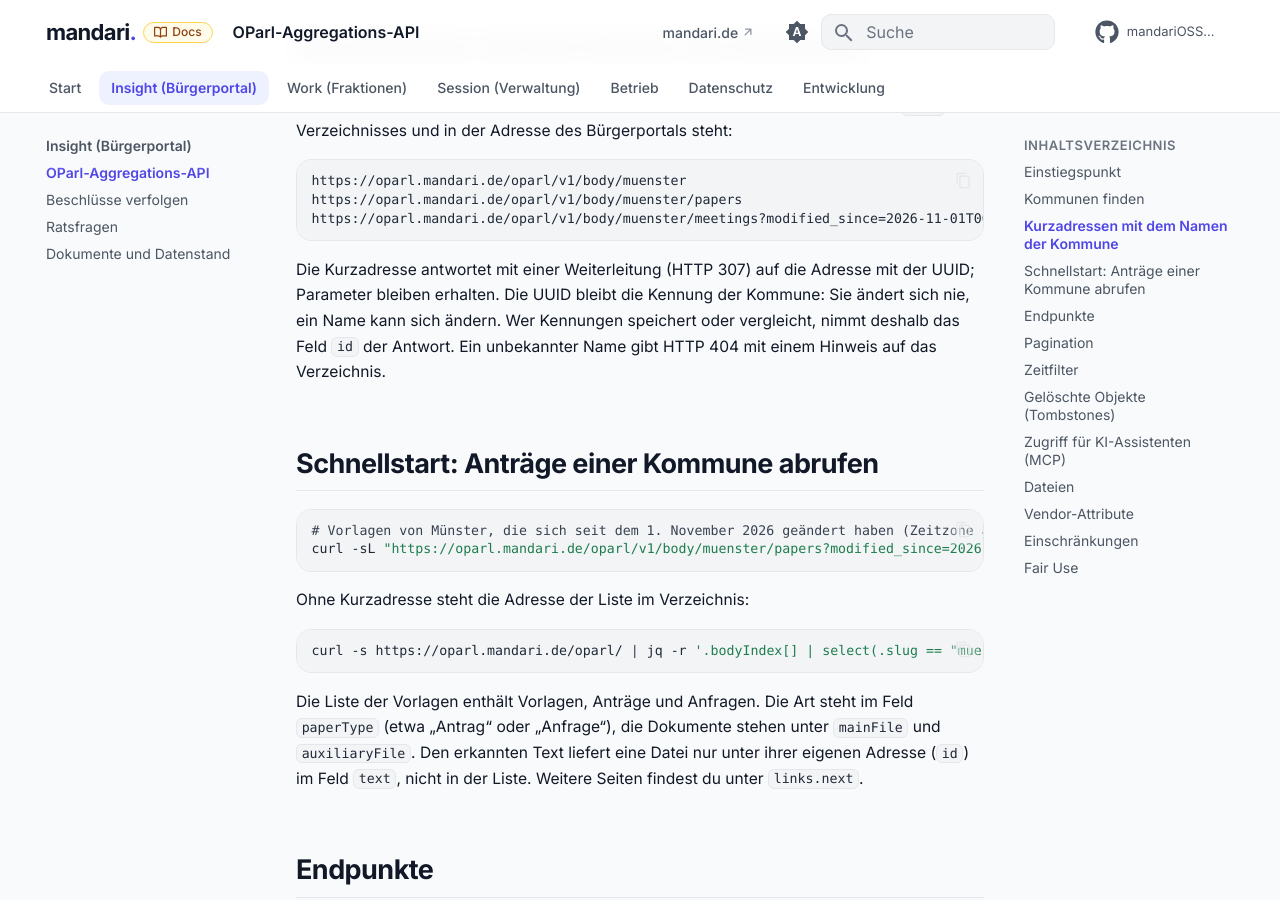
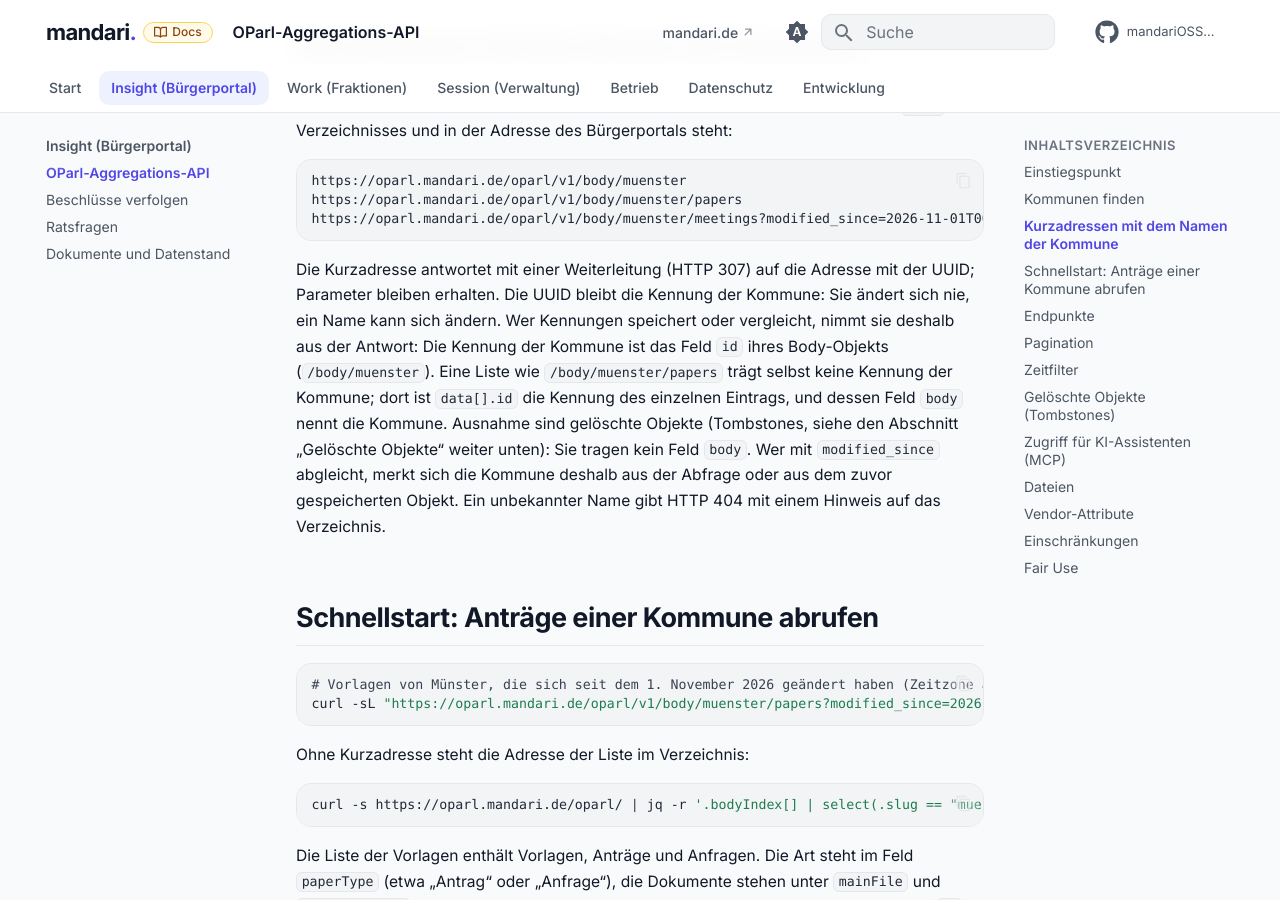
Before and after one commit to mandariOSS/docs, an MkDocs documentation site: the page built from docs/insight/oparl-api.md, in a window 1280 px wide and 900 px high, scrolled down 1338 px. Built offline with MkDocs 1.6.1 and Material for MkDocs 9.7.7, drawn with Linux system fonts in a browser that asks for light colours; comment, search, counter and statistics services are not loaded.

Commit message:
OParl-API: Kennung der Kommune und der Listeneinträge unterscheiden (mandari#1309) (#15)
* OParl-API: Kennung der Kommune und der Listeneinträge unterscheiden (mandari#1309)

* OParl-API: gelöschte Objekte tragen kein Feld body

* OParl-API: Verweis auf den Abschnitt ohne Sprungmarke

````diff
--- a/docs/insight/oparl-api.md
+++ b/docs/insight/oparl-api.md
@@ -45,7 +45,7 @@
 https://oparl.mandari.de/oparl/v1/body/muenster/meetings?modified_since=2026-11-01T00:00:00Z
 ```
 
-Die Kurzadresse antwortet mit einer Weiterleitung (HTTP 307) auf die Adresse mit der UUID; Parameter bleiben erhalten. Die UUID bleibt die Kennung der Kommune: Sie ändert sich nie, ein Name kann sich ändern. Wer Kennungen speichert oder vergleicht, nimmt deshalb das Feld `id` der Antwort. Ein unbekannter Name gibt HTTP 404 mit einem Hinweis auf das Verzeichnis.
+Die Kurzadresse antwortet mit einer Weiterleitung (HTTP 307) auf die Adresse mit der UUID; Parameter bleiben erhalten. Die UUID bleibt die Kennung der Kommune: Sie ändert sich nie, ein Name kann sich ändern. Wer Kennungen speichert oder vergleicht, nimmt sie deshalb aus der Antwort: Die Kennung der Kommune ist das Feld `id` ihres Body-Objekts (`/body/muenster`). Eine Liste wie `/body/muenster/papers` trägt selbst keine Kennung der Kommune; dort ist `data[].id` die Kennung des einzelnen Eintrags, und dessen Feld `body` nennt die Kommune. Ausnahme sind gelöschte Objekte (Tombstones, siehe den Abschnitt „Gelöschte Objekte“ weiter unten): Sie tragen kein Feld `body`. Wer mit `modified_since` abgleicht, merkt sich die Kommune deshalb aus der Abfrage oder aus dem zuvor gespeicherten Objekt. Ein unbekannter Name gibt HTTP 404 mit einem Hinweis auf das Verzeichnis.
 
 ## Schnellstart: Anträge einer Kommune abrufen
 
````
